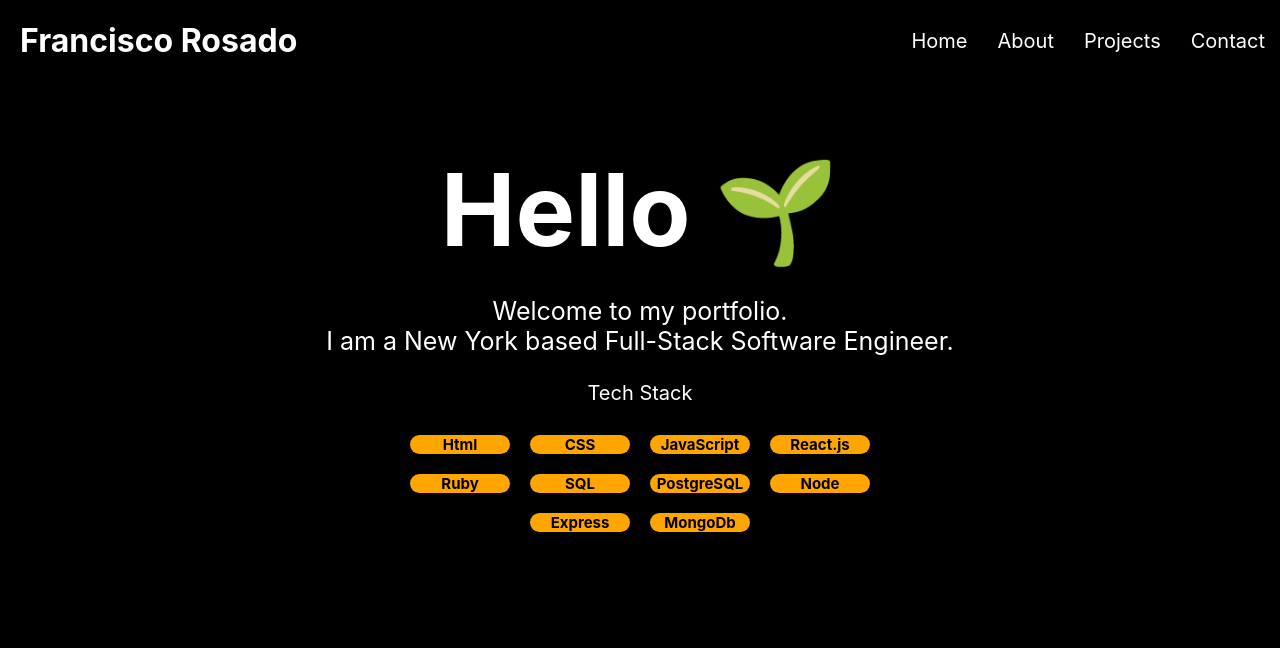
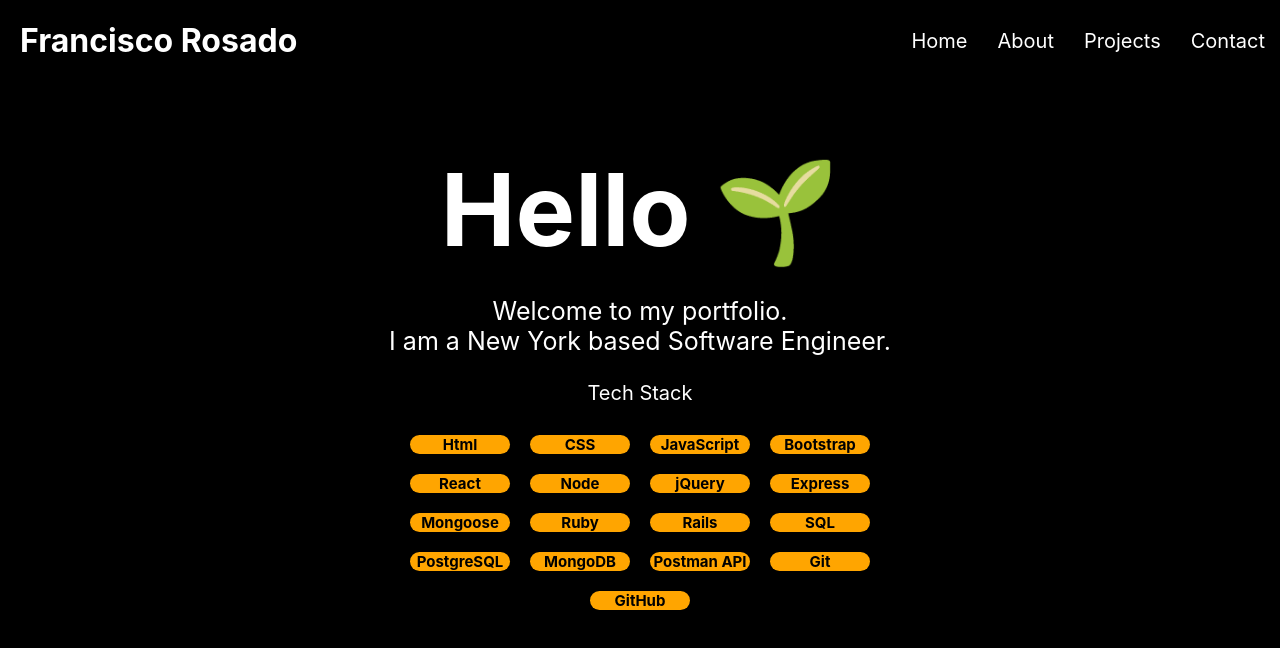
Before and after one commit to francisco-rosado-dev/portfolio, a React (Create React App) app in the folder client/: page / in a window 1280 px wide. Shown: the top 648 px of the page. Built offline with nearby package versions, Linux system fonts and the light colour scheme.

Commit message:
updated stack

```diff
--- a/client/src/components/Home.jsx
+++ b/client/src/components/Home.jsx
@@ -5,19 +5,26 @@ function Home() {
     <div>
       <div>
         <h1 className="greet">Hello 🌱</h1>
-        <p className="introduction">Welcome to my portfolio. <br /> I am a New York based Full-Stack Software Engineer.</p>
+        <p className="introduction">Welcome to my portfolio. <br /> I am a New York based Software Engineer.</p>
         <p className="stackTitle">Tech Stack</p>
         <ul className="stackItems">
           <li className="stackItem">Html</li>
           <li className="stackItem">CSS</li>
           <li className="stackItem">JavaScript</li>
-          <li className="stackItem">React.js</li>
+          <li className="stackItem">Bootstrap</li>
+          <li className="stackItem">React</li>
+          <li className="stackItem">Node</li>
+          <li className="stackItem">jQuery</li>
+          <li className="stackItem">Express</li>
+          <li className="stackItem">Mongoose</li>
           <li className="stackItem">Ruby</li>
+          <li className="stackItem">Rails</li>
           <li className="stackItem">SQL</li>
           <li className="stackItem">PostgreSQL</li>
-          <li className="stackItem">Node</li>
-          <li className="stackItem">Express</li>
-          <li className="stackItem">MongoDb</li>
+          <li className="stackItem">MongoDB</li>
+          <li className="stackItem">Postman API</li>
+          <li className="stackItem">Git</li>
+          <li className="stackItem">GitHub</li>
         </ul>
       </div>
     </div >
```
